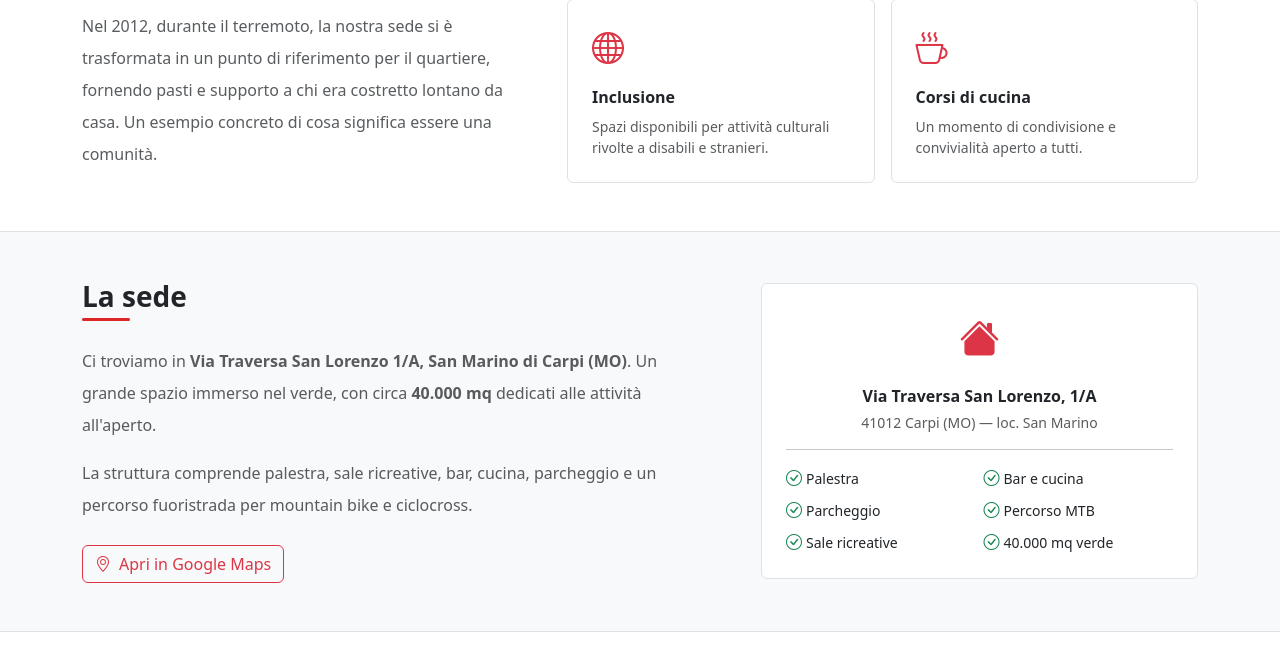
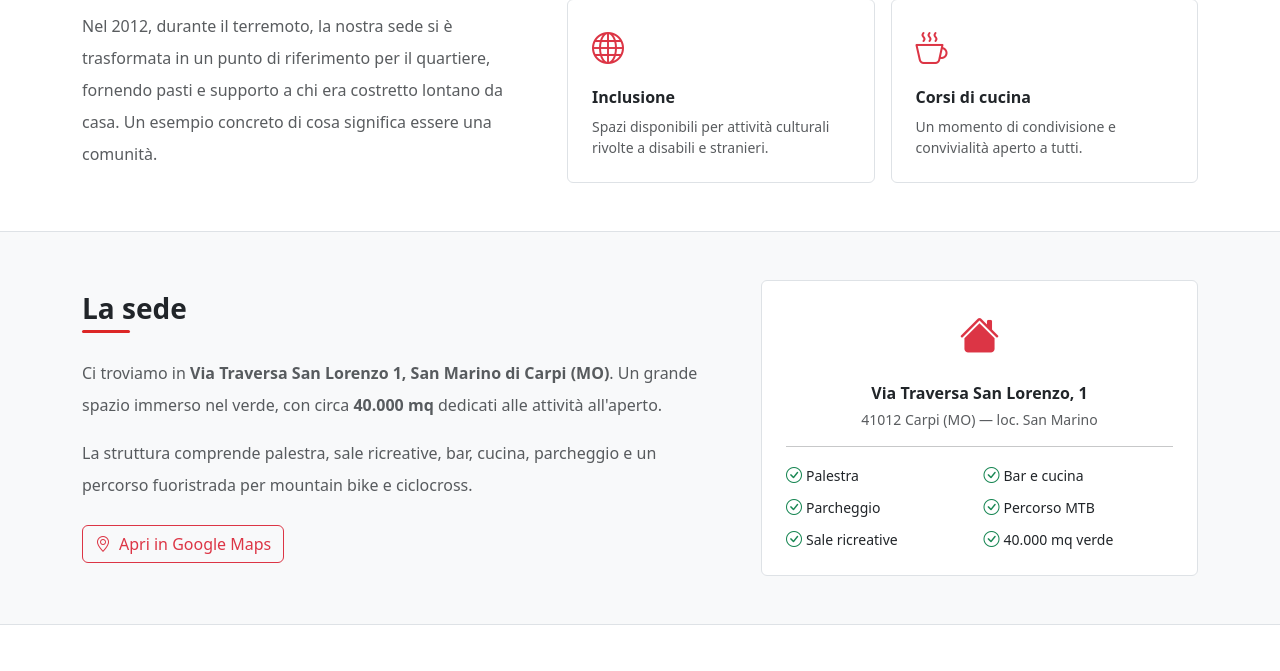
Before and after one commit to DrQuatermass/polisportiva, a Django app: page /chi-siamo/ in a window 1280 px wide. Shown: the part 1960-2631 px from the top of the page. Run offline with Django 5.2, Linux system fonts and the light colour scheme.

Commit message:
Update address civic number

```diff
--- a/home/templates/home/chi_siamo.html
+++ b/home/templates/home/chi_siamo.html
@@ -143,19 +143,19 @@
       <div class="col-lg-7">
         <h2 class="section-title mb-4">La sede</h2>
         <p class="text-muted lh-lg mb-3">
-          Ci troviamo in <strong>Via Traversa San Lorenzo 1/A, San Marino di Carpi (MO)</strong>. Un grande spazio immerso nel verde, con circa <strong>40.000 mq</strong> dedicati alle attività all'aperto.
+          Ci troviamo in <strong>Via Traversa San Lorenzo 1, San Marino di Carpi (MO)</strong>. Un grande spazio immerso nel verde, con circa <strong>40.000 mq</strong> dedicati alle attività all'aperto.
         </p>
         <p class="text-muted lh-lg mb-4">
           La struttura comprende palestra, sale ricreative, bar, cucina, parcheggio e un percorso fuoristrada per mountain bike e ciclocross.
         </p>
-        <a href="https://maps.google.com/?q=Via+Traversa+San+Lorenzo+1/A,+Carpi+MO" target="_blank" rel="noopener" class="btn btn-outline-danger">
+        <a href="https://maps.google.com/?q=Via+Traversa+San+Lorenzo+1,+Carpi+MO" target="_blank" rel="noopener" class="btn btn-outline-danger">
           <i class="bi bi-geo-alt me-2"></i>Apri in Google Maps
         </a>
       </div>
       <div class="col-lg-5">
         <div class="p-4 rounded border bg-white text-center">
           <i class="bi bi-house-fill fs-1 text-danger mb-3 d-block"></i>
-          <p class="fw-bold mb-1">Via Traversa San Lorenzo, 1/A</p>
+          <p class="fw-bold mb-1">Via Traversa San Lorenzo, 1</p>
           <p class="text-muted small mb-0">41012 Carpi (MO) — loc. San Marino</p>
           <hr class="my-3">
           <div class="row g-2 text-start">
--- a/home/templates/home/contatti.html
+++ b/home/templates/home/contatti.html
@@ -26,7 +26,7 @@
             <i class="bi bi-geo-alt-fill fs-4" style="color:var(--red);flex-shrink:0;"></i>
             <div>
               <p class="fw-semibold mb-0">Indirizzo</p>
-              <p class="text-muted mb-0">Via Traversa San Lorenzo 1/A, loc. San Marino, 41012 Carpi (MO)</p>
+              <p class="text-muted mb-0">Via Traversa San Lorenzo 1, loc. San Marino, 41012 Carpi (MO)</p>
             </div>
           </li>
           <li class="d-flex gap-3 mb-3">
@@ -74,7 +74,7 @@
 
         <div class="rounded overflow-hidden mt-4 shadow-sm" style="height:280px;">
           <iframe
-            src="https://www.google.com/maps/embed?pb=!1m18!1m12!1m3!1d2830.6902752611286!2d10.907524076123284!3d44.80750037107076!2m3!1f0!2f0!3f0!3m2!1i1024!2i768!4f13.1!3m3!1m2!1s0x477f8df9078d04b3%3A0x1975515095179907!2sPolisportiva%20SANMARINESE%20ASD%20-%20APS!5e0!3m2!1sit!2sit!4v1774115053120!5m2!1sit!2sit"
+            src="https://www.google.com/maps?q=Via%20Traversa%20San%20Lorenzo%201%2C%20San%20Marino%2C%2041012%20Carpi%20MO&output=embed"
             width="100%" height="280" style="border:0;" allowfullscreen="" loading="lazy"
             referrerpolicy="no-referrer-when-downgrade">
           </iframe>
--- a/templates/base.html
+++ b/templates/base.html
@@ -71,6 +71,7 @@
     "sport": "Ciclismo",
     "address": {
       "@type": "PostalAddress",
+      "streetAddress": "Via Traversa San Lorenzo 1",
       "addressLocality": "San Marino di Carpi",
       "addressRegion": "MO",
       "addressCountry": "IT"
@@ -160,7 +161,7 @@
           <h2 class="text-white fw-semibold mb-3 h6">Contatti</h2>
           <address class="text-white-50 small fst-normal">
             <i class="bi bi-envelope me-2" aria-hidden="true"></i><a href="mailto:polisportivasanmarinese@gmail.com" class="text-white-50">polisportivasanmarinese@gmail.com</a><br>
-            <i class="bi bi-geo-alt me-2" aria-hidden="true"></i>San Marino di Carpi
+            <i class="bi bi-geo-alt me-2" aria-hidden="true"></i>Via Traversa San Lorenzo 1, San Marino di Carpi
           </address>
         </div>
       </div>
```
